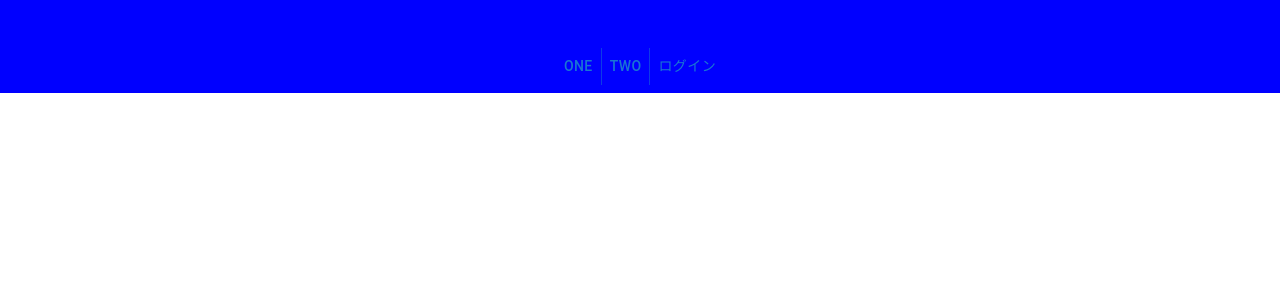
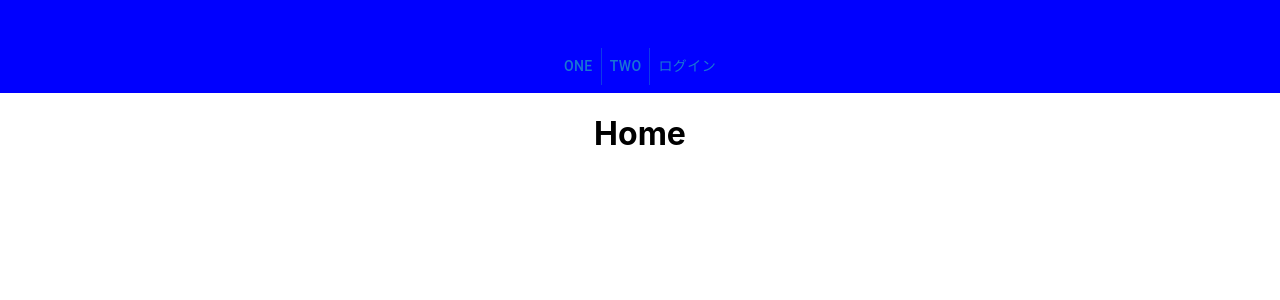
Before and after one commit to kobayoshi-xs/portfolio-project, a React (Create React App) app in the folder front/react-app/: page / in a window 1280 px wide. Shown: the top 300 px of the page. Built offline with nearby package versions, Linux system fonts and the light colour scheme.

Commit message:
子要素CommonLayout.tsx34行目にApp.tsxを親要素としたコンポーネントを送るため、childrenの型定義を行う。またHome.tsxも編集

```diff
--- a/front/react-app/src/App.tsx
+++ b/front/react-app/src/App.tsx
@@ -2,7 +2,7 @@ import './App.css';
 import React, { useState, useEffect, createContext } from "react";
 import { BrowserRouter, Route, Routes } from 'react-router-dom';
 
-/*import Home from "components/pages/Home"*/
+import { Home } from 'components/pages/Home';
 import CommonLayout from 'components/layouts/CommonLayout';
 import SignUp from 'components/pages/SignUp';
 import { SignIn } from 'components/pages/SignIn';
@@ -14,12 +14,14 @@ import { User } from "interfaces/index"
 const App: React.VFC = () => {
   return (
     <BrowserRouter>
+      <CommonLayout>
       <Routes>
-        <Route path="/" element={<CommonLayout />} />
+        <Route path="/" element={<Home />} />
         <Route path="signup" element={<SignUp />} />
         <Route path="signin" element={<SignIn />} />
         <Route path="*" element={< Notfound />} />
       </Routes>
+      </CommonLayout>
     </BrowserRouter>
   )
 }
--- a/front/react-app/src/components/layouts/CommonLayout.tsx
+++ b/front/react-app/src/components/layouts/CommonLayout.tsx
@@ -1,5 +1,10 @@
 import React from "react";
 import Header from "./Header";
+import { BrowserRouter, Route, Routes } from 'react-router-dom';
+
+import SignUp from "components/pages/SignUp";
+import { SignIn } from "components/pages/SignIn";
+import { Notfound } from "components/pages/NotFound";
 
 import { Container, Grid } from "@mui/material";
 import styled from "@emotion/styled";
@@ -8,13 +13,15 @@ const main = styled(Container)({
   paddingTop: "3rem",
 });
 
-/*type CommonLayoutProps = {
+type CommonLayoutProps = {
   children: React.ReactElement
-}*/
+}
 
 // 全てのページで共通となるレイアウト
+// CommonLayoutPropsは型定義を行なっていないとApp.tsxでエラー出る。
+// (children)にするとエラー、( {children} )にするとOK
 /*const CommonLayout: React.VFC<CommonLayoutProps> = ({ children }) => {*/
-const CommonLayout: React.VFC= () => {
+const CommonLayout: React.VFC<CommonLayoutProps>= ({children}) => {
   return (
     <>
       <header>
@@ -24,7 +31,7 @@ const CommonLayout: React.VFC= () => {
         <Container maxWidth="lg">
         <Grid container direction="column" justifyContent="center" alignItems="center">
             <Grid item>
-
+              {children}
             </Grid>
           </Grid>
         </Container>
--- a/front/react-app/src/components/pages/Home.tsx
+++ b/front/react-app/src/components/pages/Home.tsx
@@ -1 +1,9 @@
 import React from "react"
+
+export const Home = () => {
+    return(
+        <>
+            <h1>Home</h1>
+        </>
+    );
+}
```
